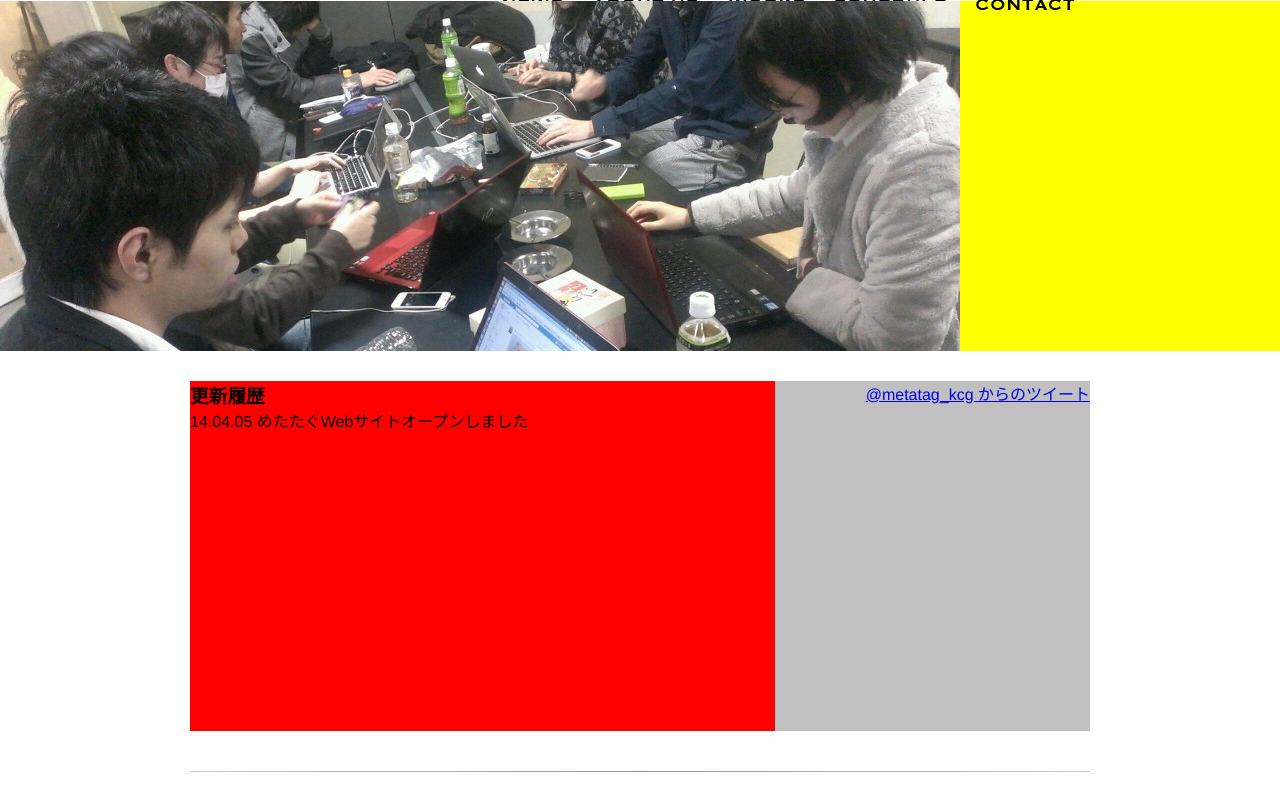
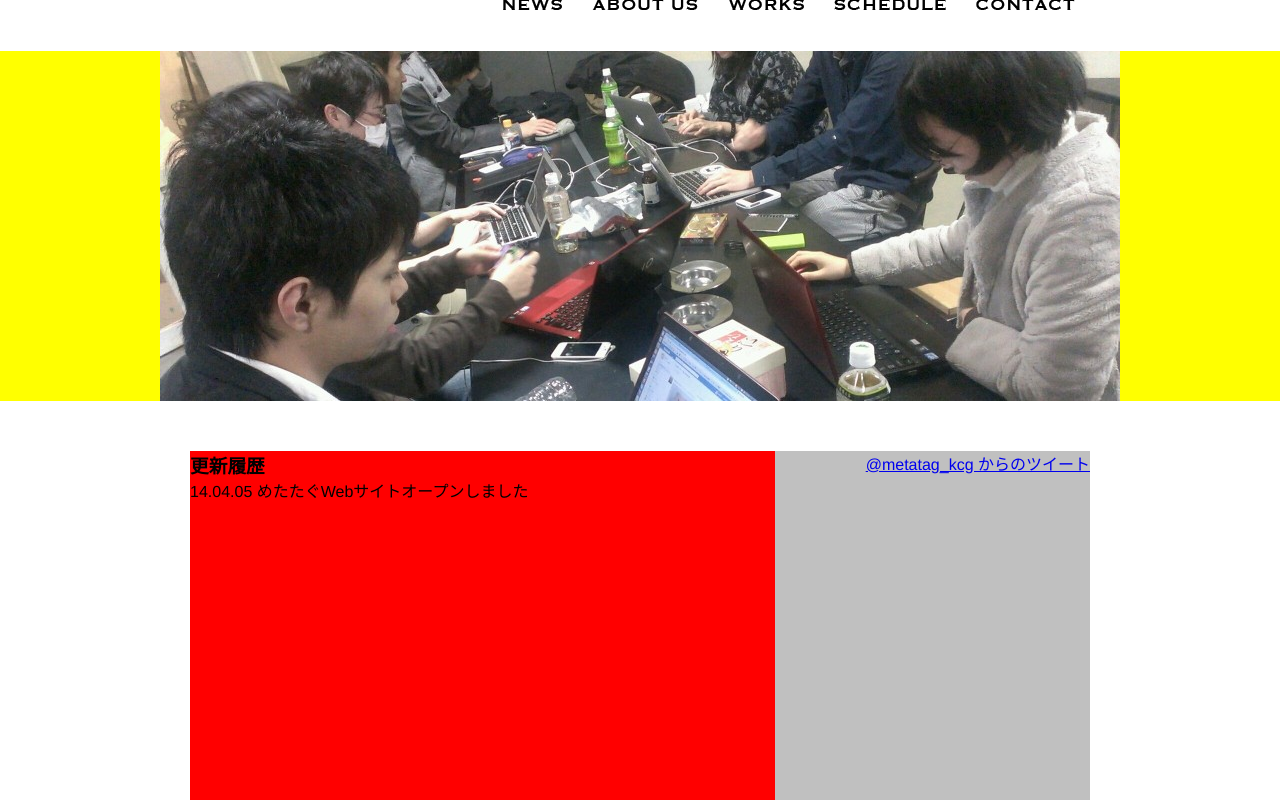
Before and after one commit to me-ta-tag/metatagOfficialHP, a PHP site: page / in a window 1280 px wide. Shown: the part 163-963 px from the top of the page. Run offline with PHP 8.4, Linux system fonts and the light colour scheme; some libraries are stand-ins or nearby versions.

Commit message:
mergeバグ修正

```diff
--- a/css/common.css
+++ b/css/common.css
@@ -127,9 +127,6 @@ nav{
     border: none;
     border-bottom: thin solid #ffa817;
 }
-.slider{
-	margin:  auto;
-}
 
 footer{
     width:100%;
--- a/css/toppage.css
+++ b/css/toppage.css
@@ -1,10 +1,28 @@
 
 
 #slideshow{
-    width:100%;
+    width:auto;
     height:350px;
     background-color:yellow;
+    margin: 50px auto;
 }
+#page{
+    width:960px;
+    background-color:#4468a9;
+    margin:50px auto;
+}
+
+#slider li { list-style:none; }
+
+#slider {
+    width:960px;
+    height:350px;
+
+    /*IE bugfix*/
+    padding:0;
+    margin:0;
+}
+
 
 .news_twi{
 /*	height:20%;*/
--- a/index.html
+++ b/index.html
@@ -48,14 +48,15 @@
 
 
 <div id="slideshow">
-	<ul id="slider">
+	<div id="page">
+		<ul id="slider" class="rhinoslider" >
 			<li><img src="img/slider/01.jpg" alt="" /></li>
 			<li><img src="img/slider/02.jpg" alt="" /></li>
 			<li><img src="img/slider/03.jpg" alt="" /></li>
 			<li><img src="img/slider/04.jpg" alt="" /></li>
 			<li><img src="img/slider/05.jpg" alt="" /></li>
 		</ul>
-
+	</div>
 </div><!--/#slideshow-->
 
 <div class="news_twi">
--- a/js/common.js
+++ b/js/common.js
@@ -1,5 +1,9 @@
-		$(document).ready(function() {
-				$('#slider').rhinoslider({
-					effect: 'explode'
-				});
-			});
+			$(document).ready(function() {
+ 				$('#slider').rhinoslider({
+ 					controlsPlayPause: false,
+ 					effect: 'explode',
+ 					showTime: 5000,
+ 					autoPlay: true
+ 				});
+
+ 			});
```
Lines whose indentation alone changed are shown as unchanged.
